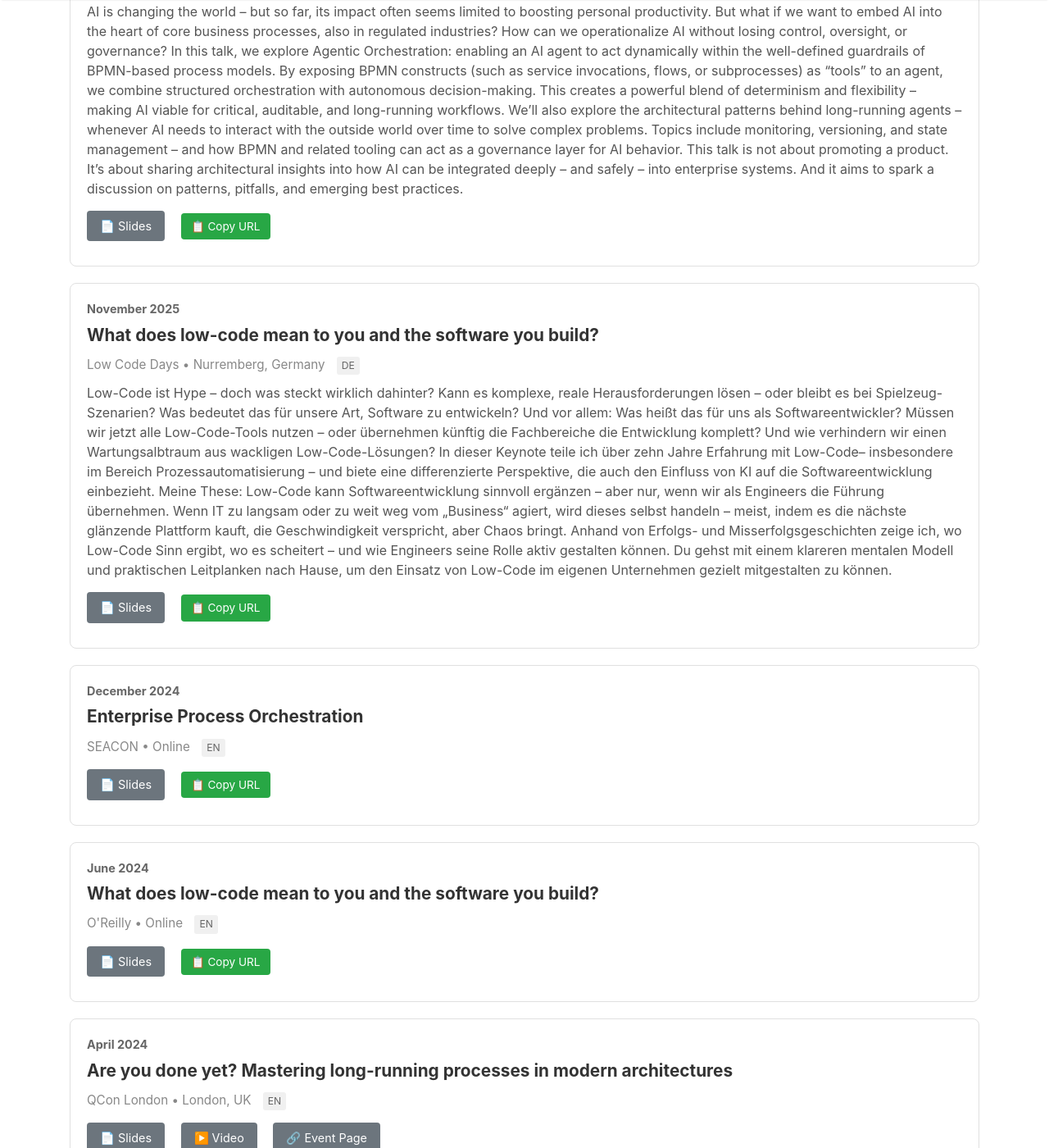
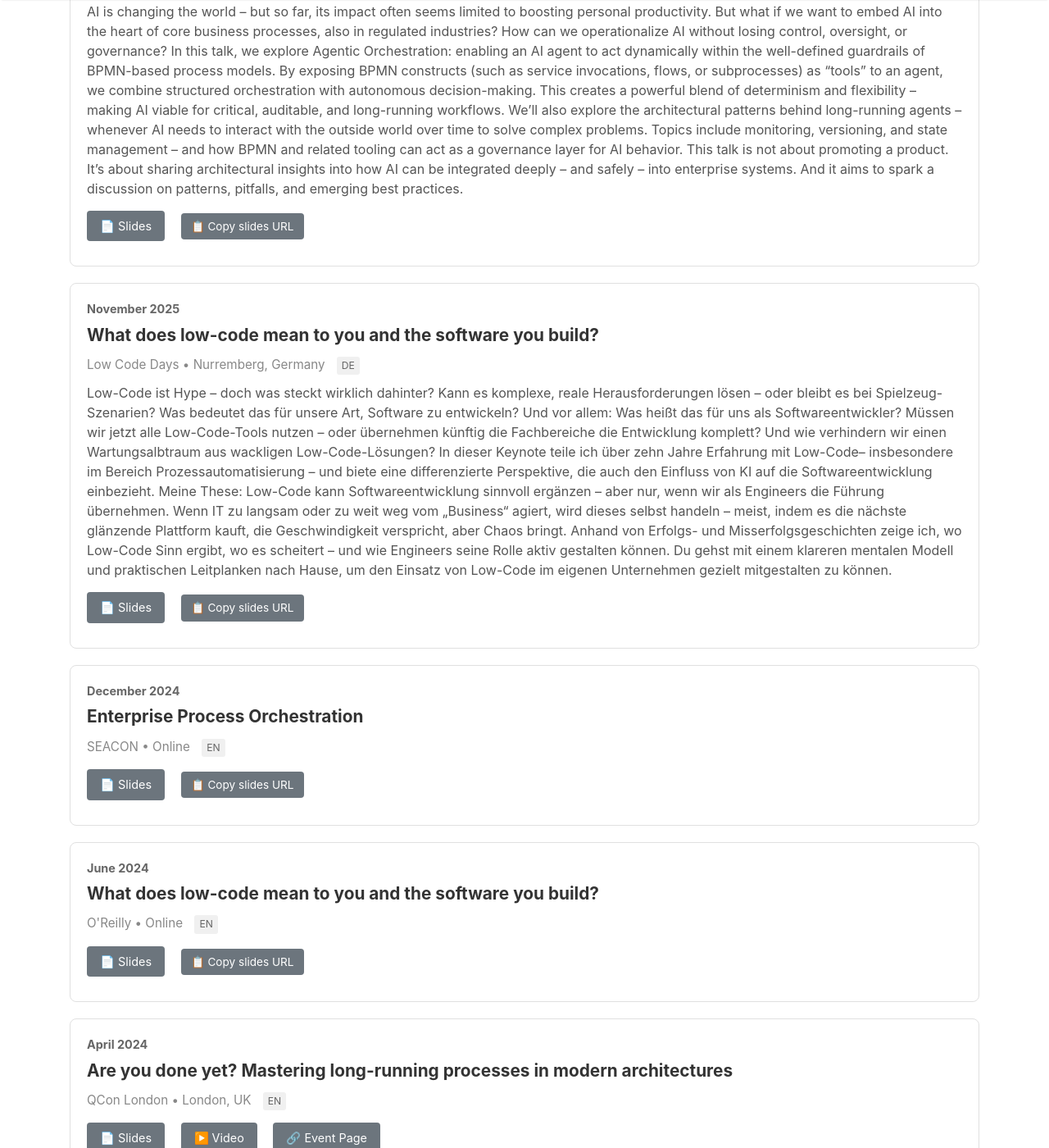
Before and after one commit to berndruecker/berndruecker.io, a Jekyll site: the page built from _pages/talks.md, in a window 1280 px wide and 1400 px high, scrolled down 499 px. Shown: the whole window at 82% size. Built offline with Jekyll 4.4.1, drawn with Linux system fonts in a browser that asks for light colours; nearby versions of some CDN libraries; some of the changed text lies outside the part shown.

Commit message:
visual improvement

```diff
--- a/_layouts/talks.html
+++ b/_layouts/talks.html
@@ -83,13 +83,8 @@ layout: default
 }
 
 .copy-pdf-btn {
-    background: #28a745 !important;
     font-size: 0.85em !important;
     padding: 6px 12px !important;
-}
-
-.copy-pdf-btn:hover {
-    background: #218838 !important;
 }
 
 .copy-pdf-btn.copied {
@@ -183,7 +178,7 @@ layout: default
                     <a href="{{ talk.slides }}" target="_blank">📄 Slides</a>
                     {% else %}
                     <a href="#" onclick="openPDFViewer('{{ talk.slides }}'); return false;">📄 Slides</a>
-                    <a href="#" class="copy-pdf-btn" onclick="copyPDFUrl('{{ talk.slides }}', this); return false;" title="Copy PDF URL">📋 Copy URL</a>
+                    <a href="#" class="copy-pdf-btn" onclick="copyPDFUrl('{{ talk.slides }}', this); return false;" title="Copy PDF URL">📋 Copy slides URL</a>
                     {% endif %}
                 {% endif %}
                 {% if talk.video and talk.video != "" %}
@@ -237,7 +232,7 @@ layout: default
             btn.textContent = '✓ Copied!';
             btn.classList.add('copied');
             setTimeout(function() {
-                btn.textContent = '📋 Copy URL';
+                btn.textContent = '📋 Copy slides URL';
                 btn.classList.remove('copied');
             }, 2000);
         });
```
